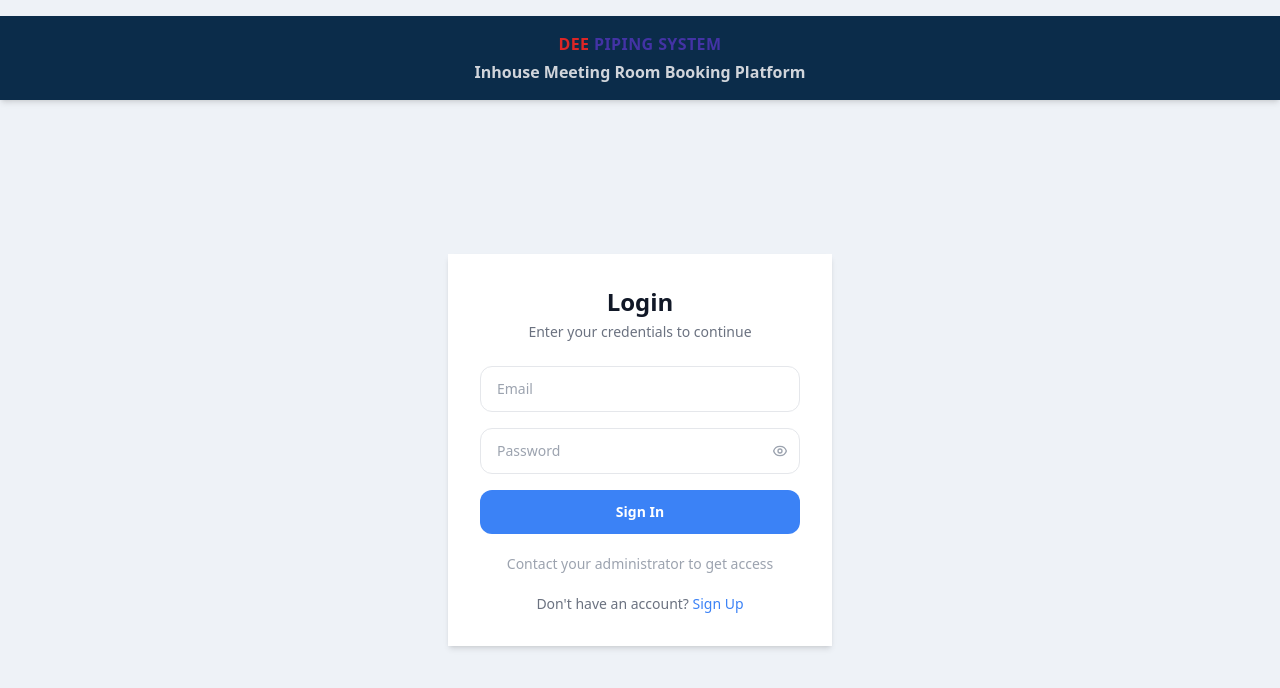
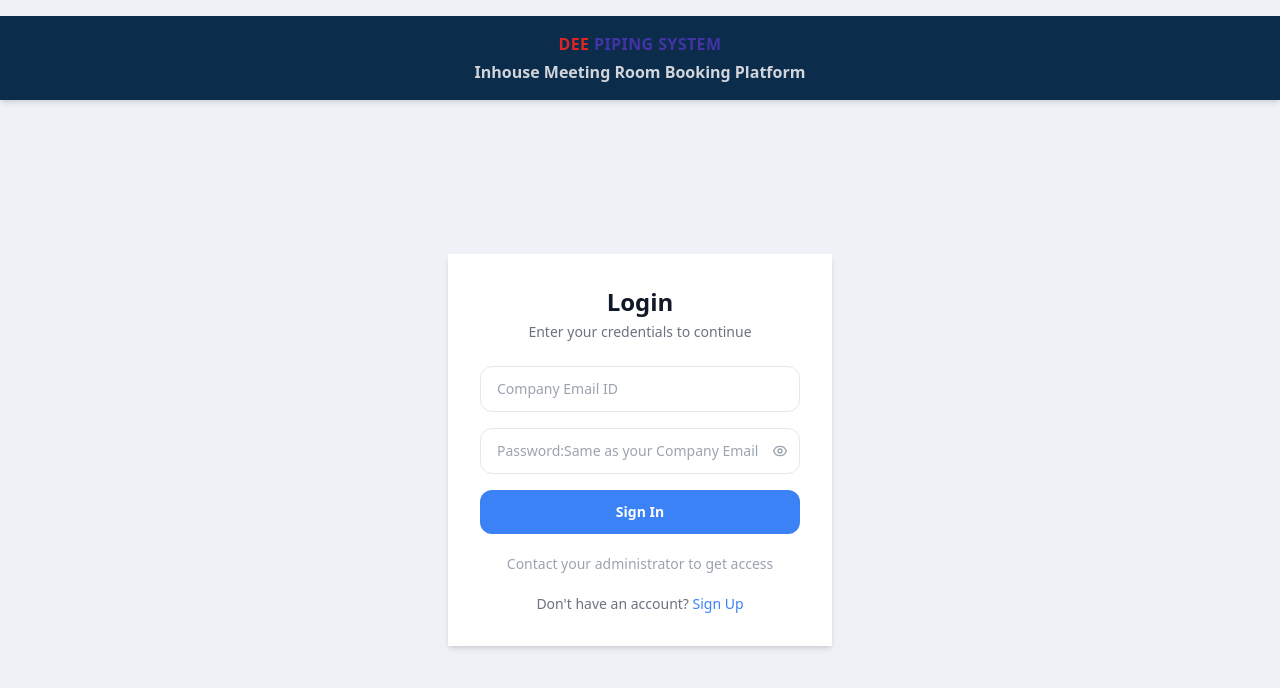
Before and after one commit to amitzz2004/meeting-app-plant2, a React (Vite) app in the folder frontend/: page / in a window 1280 px wide. Shown: the top 688 px of the page. Built offline with nearby package versions, Linux system fonts and the light colour scheme; no server answers.

Commit message:
placeholder change

```diff
--- a/frontend/src/pages/Login.jsx
+++ b/frontend/src/pages/Login.jsx
@@ -57,7 +57,7 @@ export default function Login() {
           <input
             type="email"
             value={email}
-            placeholder="Email"
+            placeholder="Company Email ID"
             onChange={(e) => setEmail(e.target.value)}
             onKeyDown={(e) => e.key === "Enter" && login()}
             className="w-full px-4 py-3 mb-4 border border-gray-200 rounded-xl text-sm
@@ -71,7 +71,7 @@ export default function Login() {
             <input
               type={showPassword ? "text" : "password"}
               value={password}
-              placeholder="Password"
+              placeholder="Password:Same as your Company Email ID"
               onChange={(e) => setPassword(e.target.value)}
               onKeyDown={(e) => e.key === "Enter" && login()}
               className="w-full px-4 py-3 border border-gray-200 rounded-xl text-sm
```
